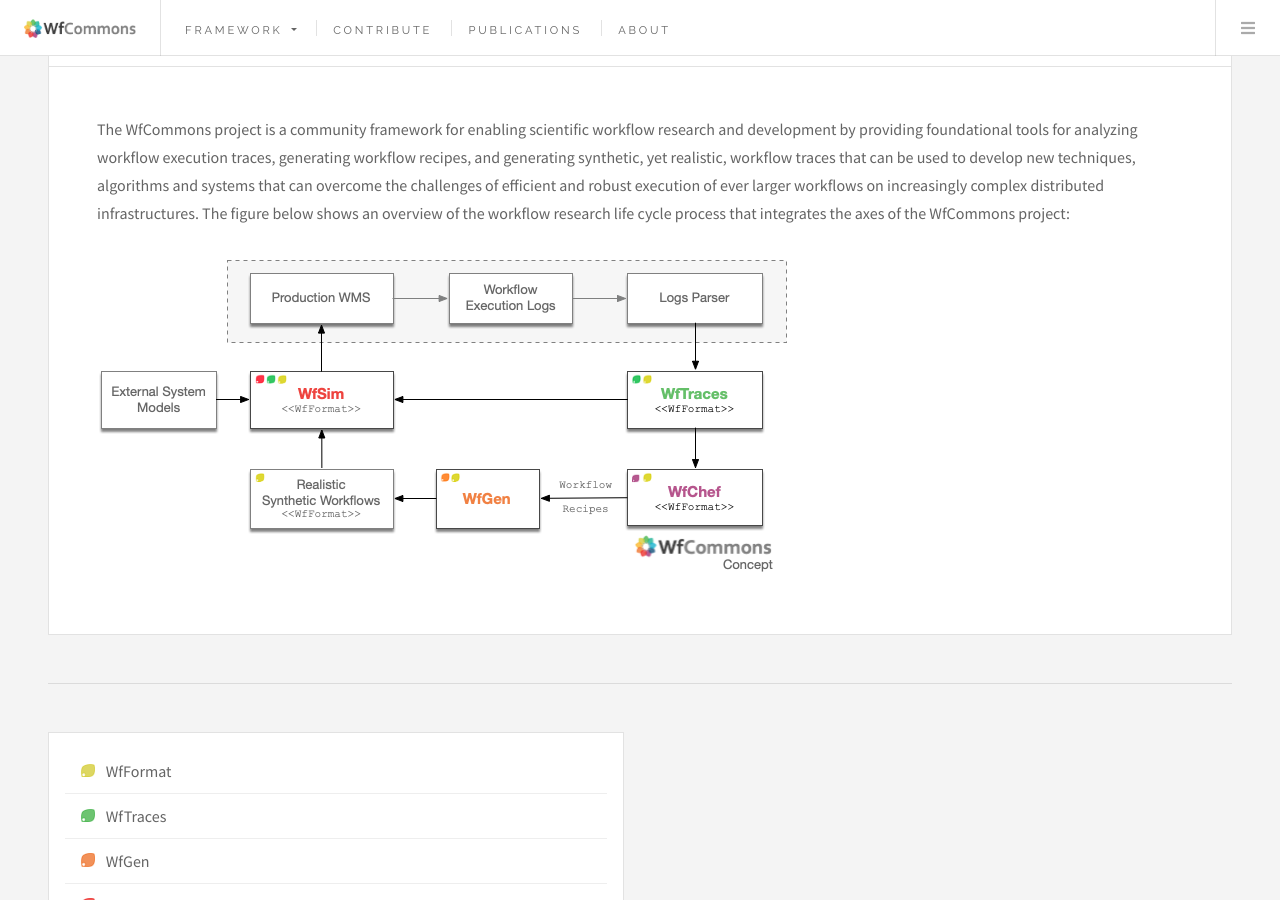
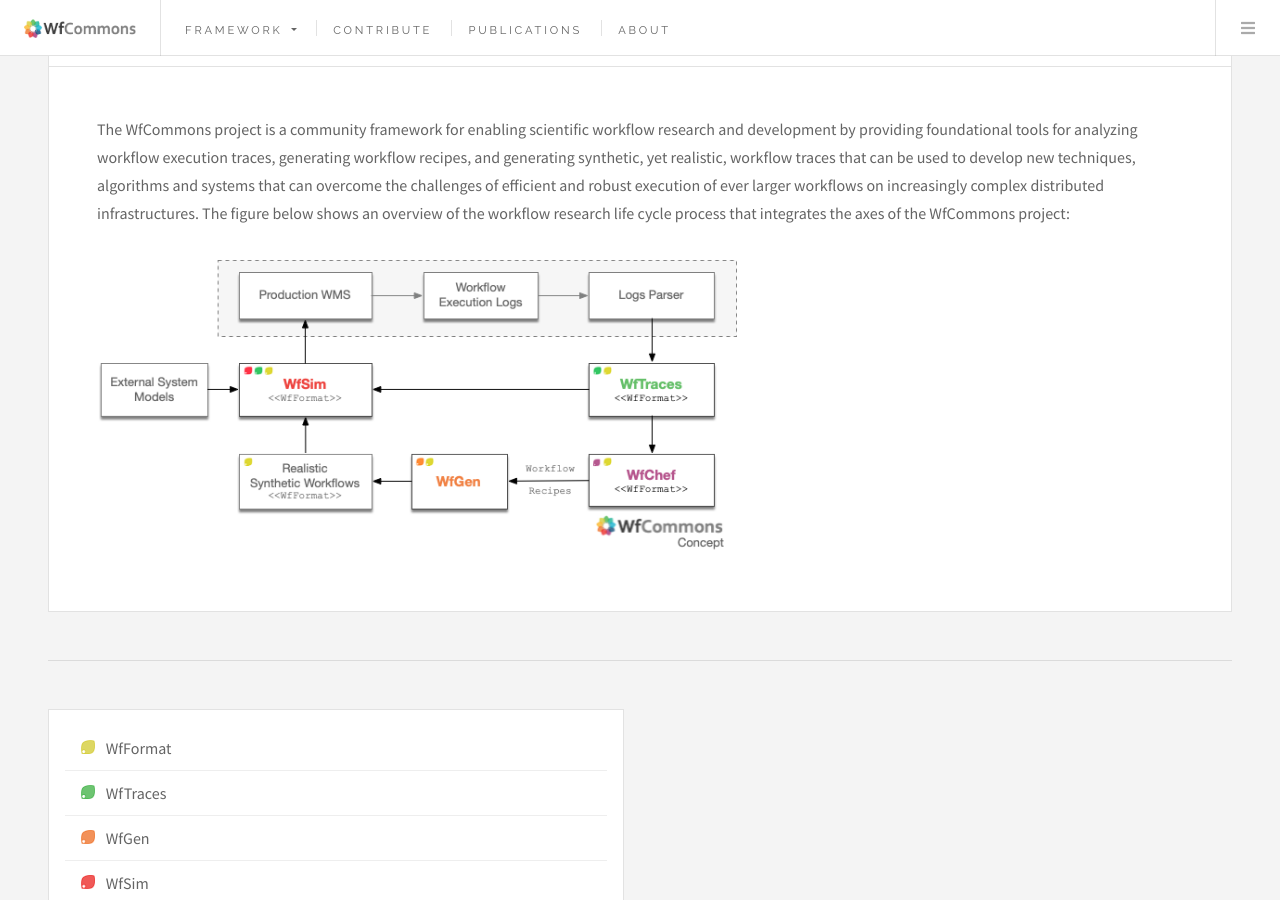
Before and after one commit to wfcommons/wfcommons.github.io, a Jekyll site: the page built from index.html, in a window 1280 px wide and 900 px high, scrolled down 861 px. Built offline with Jekyll 4.4.1, drawn with Linux system fonts in a browser that asks for light colours; the list of posts is cut into pages by our own code.

Commit message:
adding concept

```diff
--- a/index.html
+++ b/index.html
@@ -70,7 +70,7 @@ permalink: /
             workflows on increasingly complex distributed infrastructures. The figure below shows an overview of the
             workflow research life cycle process that integrates the axes of the WfCommons project:
         </p>
-        <img src="/images/wfcommons-concept.png" alt="WfCommons Concept"/>
+        <img src="/images/wfcommons-concept.png" alt="WfCommons Concept" style="max-width: 40em"/>
         <p></p>
     </article>
 
```
